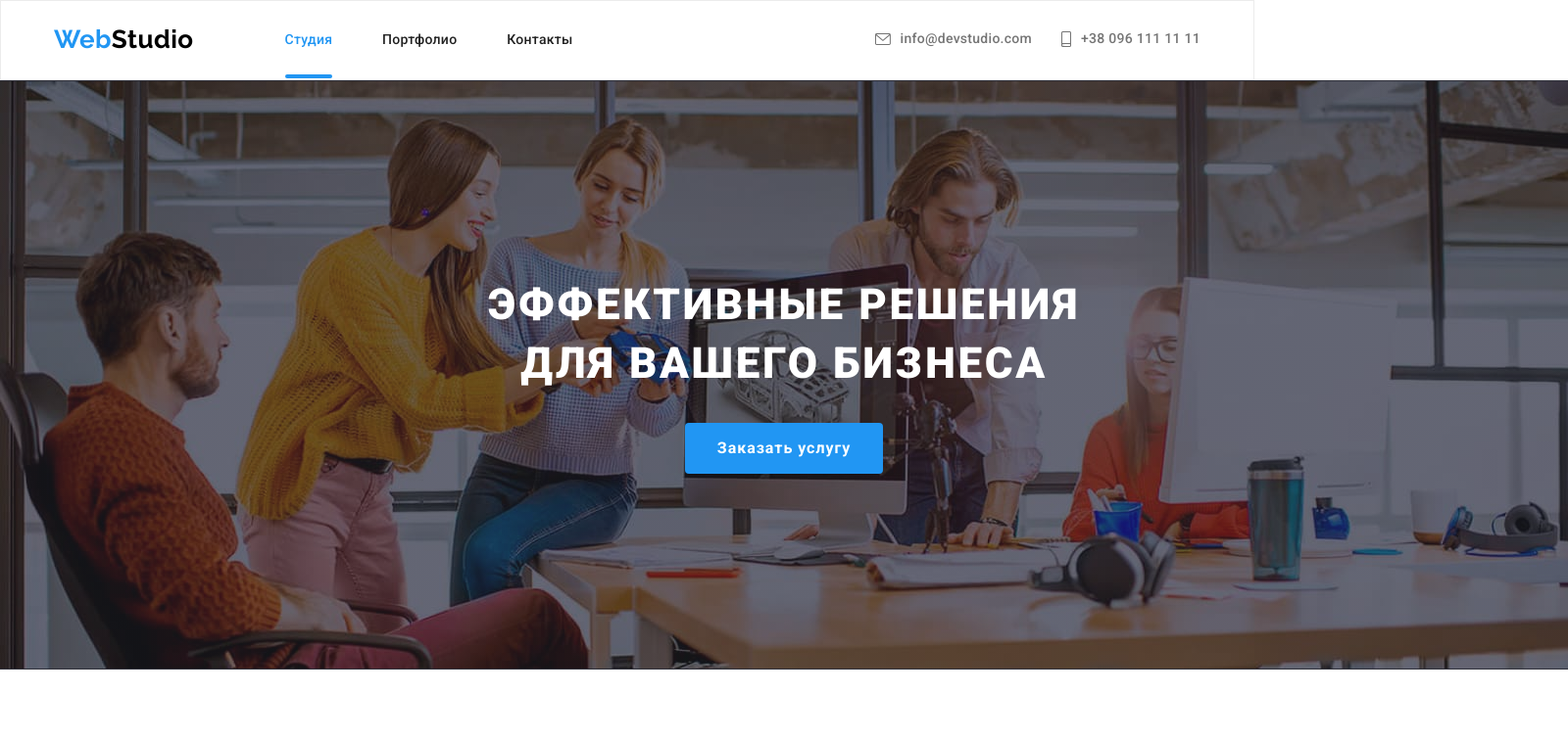
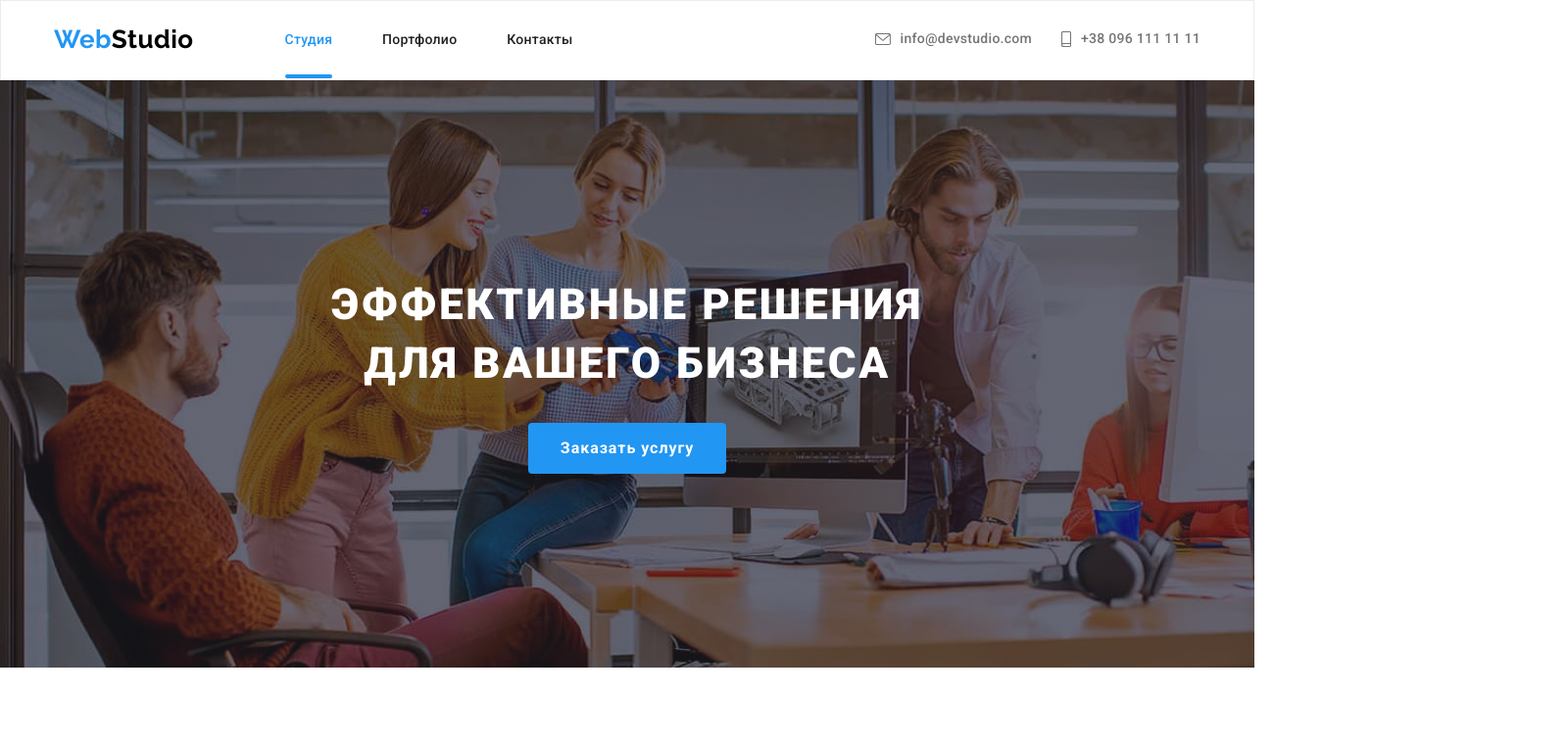
Before and after one commit to Alexander-Pustosmekhov/goit-markup-hw-06, a plain HTML site: page index.html in a window 1280 px wide. Shown: the top 756 px of the page at 98% size, 1600 px wide, since content can reach past the window. Drawn offline with nearby package versions, Linux system fonts and the light colour scheme.

Commit message:
fixes background-size in hero section

```diff
--- a/css/styles.css
+++ b/css/styles.css
@@ -227,20 +227,16 @@ p {
 
   padding-top: 200px;
   padding-bottom: 200px;
-  padding-left: auto;
-  padding-right: auto;
   margin-left: auto;
   margin-right: auto;
-  width: 1600px;
+  max-width: 1600px;
+  height: 600px;
 
   background-image: linear-gradient(
       rgba(47, 48, 58, 0.4),
       rgba(47, 48, 58, 0.4)
     ),
     url(../images/homework-4/Img-2.jpg);
-  background-repeat: no-repeat;
-  background-size: contain;
-  background-position: center;
 }
 
 .hero .title {
@@ -253,7 +249,7 @@ p {
   letter-spacing: 0.06em;
   text-transform: uppercase;
 
-  width: 696px;
+  max-width: 696px;
   margin-left: auto;
   margin-right: auto;
   margin-bottom: 30px;
```
